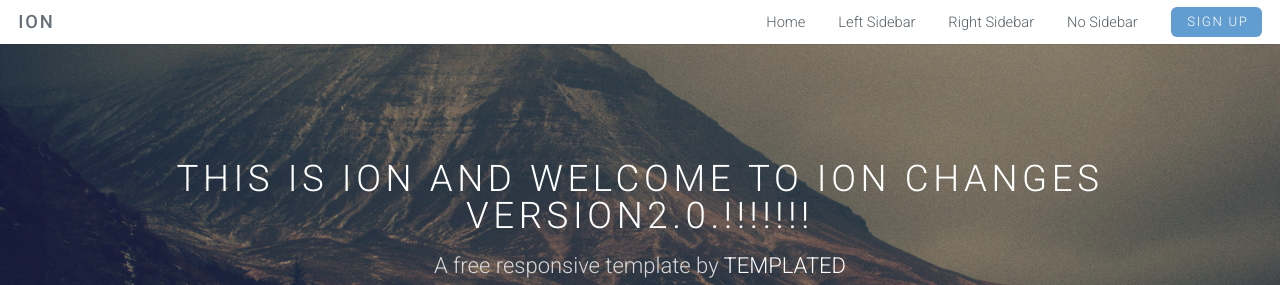
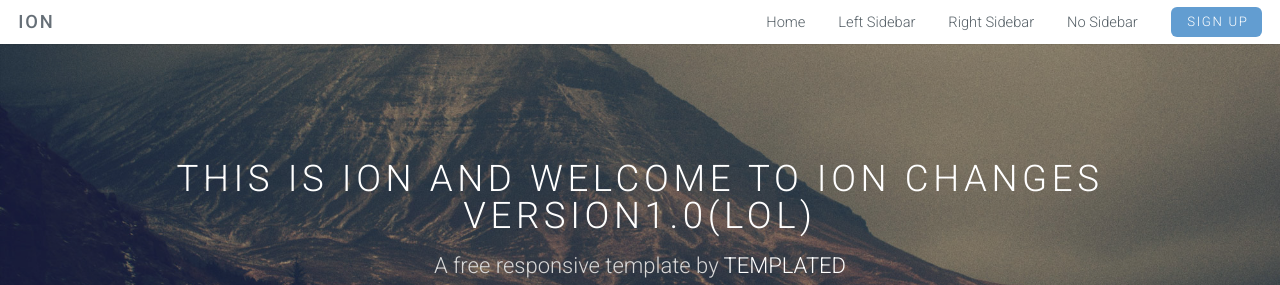
Before and after one commit to ghost-goa/docker, a plain HTML site: page src/index.html in a window 1280 px wide. Shown: the top 285 px of the page. Drawn offline with Linux system fonts and the light colour scheme.

Commit message:
1st update

```diff
--- a/src/index.html
+++ b/src/index.html
@@ -40,7 +40,7 @@
 		<!-- Banner -->
 			<section id="banner">
 				<div class="inner">
-					<h2>This is Ion and Welcome to ION Changes Version2.0.!!!!!!!</h2>
+					<h2>This is Ion and Welcome to ION Changes Version1.0(LOL)</h2>
 					<p>A free responsive template by <a href="http://templated.co">TEMPLATED</a></p>
 					<ul class="actions">
 						<li><a href="#content" class="button big special">Sign Up</a></li>
```
